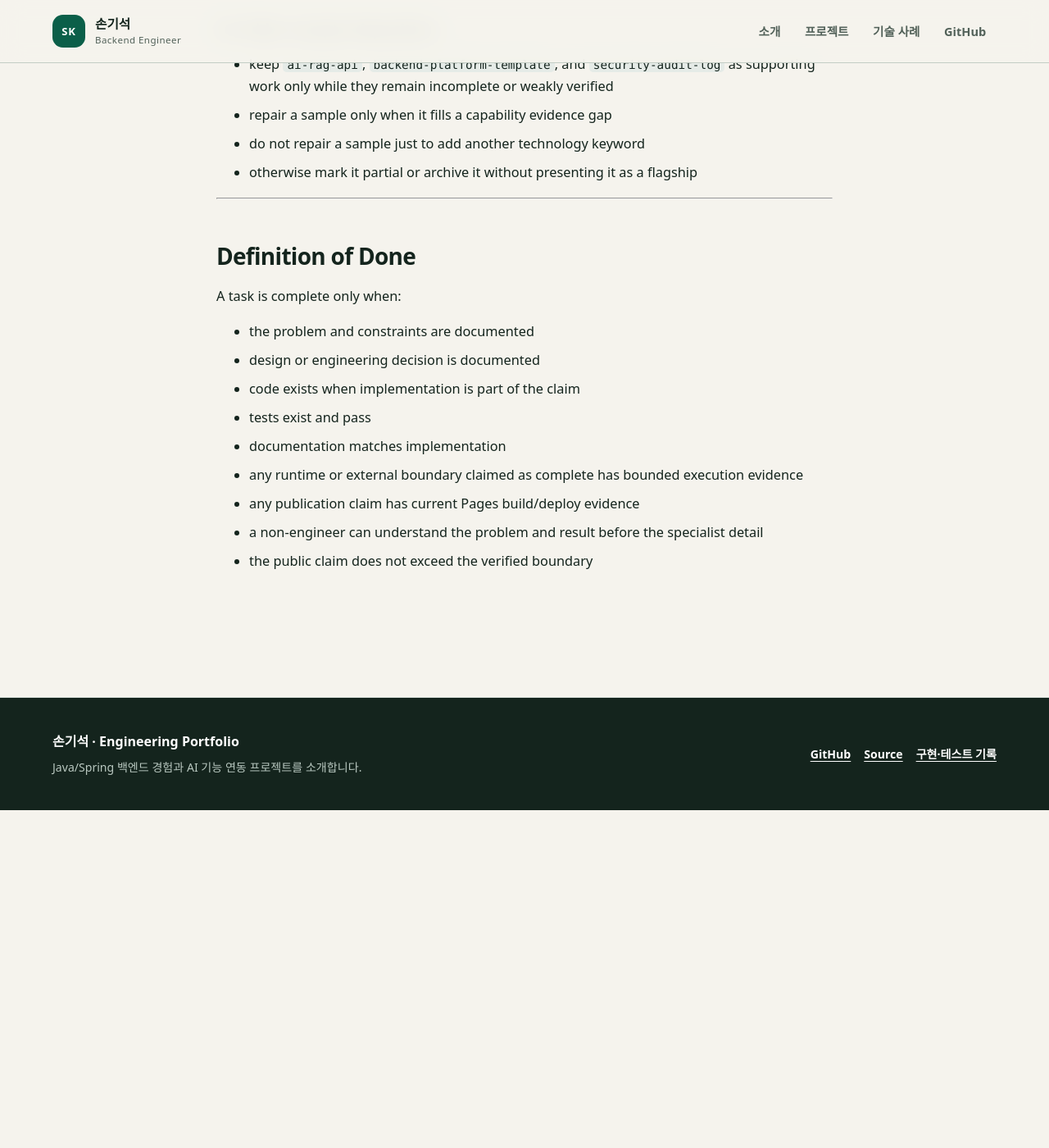
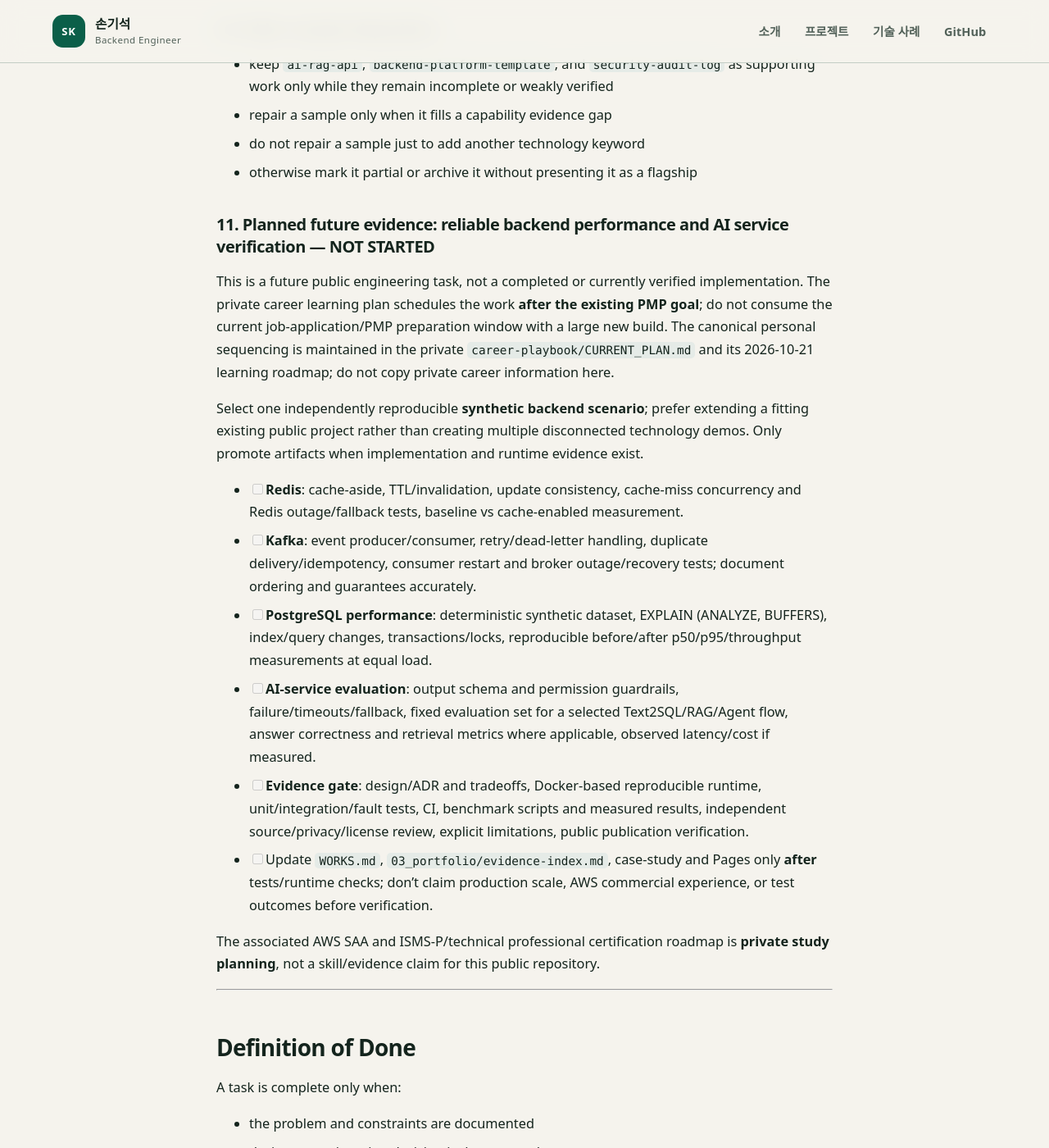
Before and after one commit to son1004007/engineering-career-portfolio, a Jekyll site: the page built from TASKS.md, in a window 1280 px wide and 1400 px high, scrolled down 5527 px. Shown: the whole window at 82% size. Built offline with Jekyll 4.4.1, drawn with Linux system fonts in a browser that asks for light colours; our own code applies the rules of GitHub Pages for plain Markdown files; before the commit the page ends 6515 px from its top, so only the background shows below that.

Commit message:
docs(portfolio): backlog future Redis Kafka DB performance and AI validation evidence

```diff
--- a/TASKS.md
+++ b/TASKS.md
@@ -164,6 +164,21 @@ Specialist terminology should remain available, but the reader should understand
 - do not repair a sample just to add another technology keyword
 - otherwise mark it partial or archive it without presenting it as a flagship
 
+### 11. Planned future evidence: reliable backend performance and AI service verification — NOT STARTED
+
+This is a future public engineering task, not a completed or currently verified implementation. The private career learning plan schedules the work **after the existing PMP goal**; do not consume the current job-application/PMP preparation window with a large new build. The canonical personal sequencing is maintained in the private `career-playbook/CURRENT_PLAN.md` and its 2026-10-21 learning roadmap; do not copy private career information here.
+
+Select one independently reproducible **synthetic backend scenario**; prefer extending a fitting existing public project rather than creating multiple disconnected technology demos. Only promote artifacts when implementation and runtime evidence exist.
+
+- [ ] **Redis**: cache-aside, TTL/invalidation, update consistency, cache-miss concurrency and Redis outage/fallback tests, baseline vs cache-enabled measurement.
+- [ ] **Kafka**: event producer/consumer, retry/dead-letter handling, duplicate delivery/idempotency, consumer restart and broker outage/recovery tests; document ordering and guarantees accurately.
+- [ ] **PostgreSQL performance**: deterministic synthetic dataset, EXPLAIN (ANALYZE, BUFFERS), index/query changes, transactions/locks, reproducible before/after p50/p95/throughput measurements at equal load.
+- [ ] **AI-service evaluation**: output schema and permission guardrails, failure/timeouts/fallback, fixed evaluation set for a selected Text2SQL/RAG/Agent flow, answer correctness and retrieval metrics where applicable, observed latency/cost if measured.
+- [ ] **Evidence gate**: design/ADR and tradeoffs, Docker-based reproducible runtime, unit/integration/fault tests, CI, benchmark scripts and measured results, independent source/privacy/license review, explicit limitations, public publication verification.
+- [ ] Update `WORKS.md`, `03_portfolio/evidence-index.md`, case-study and Pages only **after** tests/runtime checks; don't claim production scale, AWS commercial experience, or test outcomes before verification.
+
+The associated AWS SAA and ISMS-P/technical professional certification roadmap is **private study planning**, not a skill/evidence claim for this public repository.
+
 ---
 
 ## Definition of Done
```
